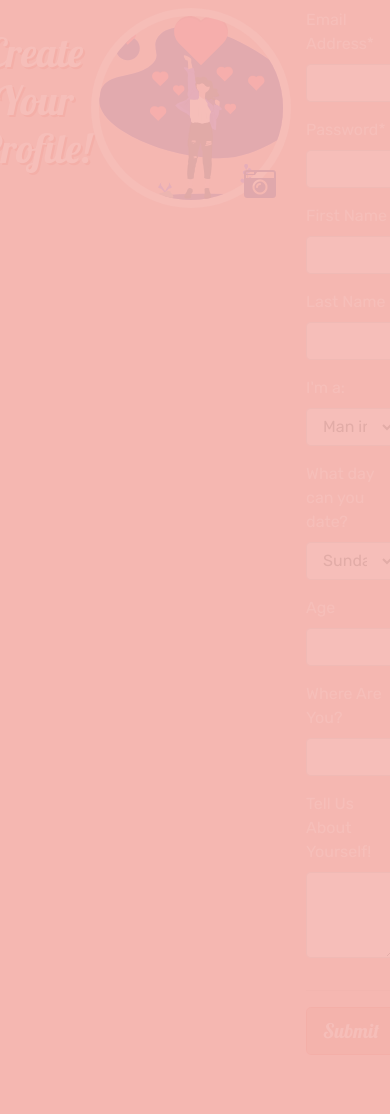
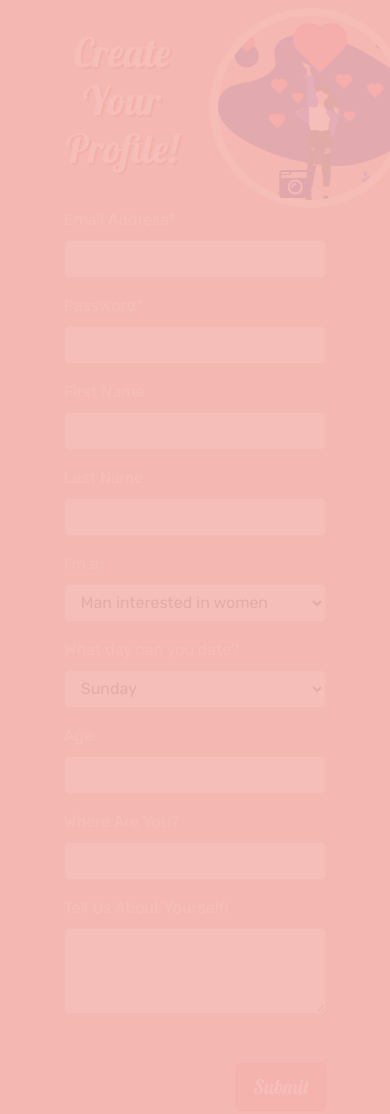
Before and after one commit to elletiburon/WAYF, a plain HTML site: page createprofile.html in a window 390 px wide. Shown: the top 1114 px of the page. Before the commit the page ends 1071 px from the top, so only its background shows below. Drawn offline with nearby package versions, Linux system fonts and the light colour scheme.

Commit message:
update phone layout

```diff
--- a/assets/javascript/signUp.js
+++ b/assets/javascript/signUp.js
@@ -93,7 +93,18 @@ $("#submit").on("click", function (event) {
     sessionStorage.setItem("about", about);
   // By default display the content from sessionStorage
 
+    // Create a root reference
+// var database = firebase.storage().ref();
 
+// Create a reference to 'mountains.jpg'
+var mountainsRef = database.child('mountains.jpg');
+
+// Create a reference to 'images/mountains.jpg'
+var mountainImagesRef = database.child('images/mountains.jpg');
+
+// While the file names are the same, the references point to different files
+mountainsRef.name === mountainImagesRef.name            // true
+mountainsRef.fullPath === mountainImagesRef.fullPath    // false
 
 
 });
--- a/createprofile.html
+++ b/createprofile.html
@@ -90,7 +90,6 @@
         width: 200px;
         height: 200px;
         border: 8px solid rgba(255, 255, 255, 0.7);
-
         top: 72px;
     }
 
@@ -120,34 +119,55 @@
         color: rgb(245, 240, 240);
     }
 
+    #imageUpload {
+        display: none;
+    }
+
+    #profileImage {
+        cursor: pointer;
+    }
+
+    #profile-container {
+        overflow: hidden;
+        -webkit-border-radius: 50%;
+        -moz-border-radius: 50%;
+        -ms-border-radius: 50%;
+        -o-border-radius: 50%;
+        border-radius: 50%;
+    }
+
+    #profile-container img {
+        width: 200px;
+        height: 200px;
+    }
 </style>
 
 <body>
 
     <div class="container d-flex justify-content-center">
+        <div class="row">
+            <div class="col-6 col-sm-6 col-md-4 col-lg-3">
                 <h1>Create Your Profile!</h1>
-        <div class="row">
-            <div class="col-sm-12">
-                <div class="circle">
+            </div>
+            <div class="col-6 col-sm-6 col-md-4 col-lg-3">
+                <div class="circle" id="profile-container">
+                    <img id="newImage" class="profile-pic" class="fas fa-camera-retro upload-button" src="assets/images/undraw_super_thank_you_obwk.svg">
 
-                    <img id="profileImage" class="profile-pic" src="assets/images/undraw_super_thank_you_obwk.svg">
-
-                </div>
-                <div class="p-image">
-                    <i  class="fas fa-camera-retro upload-button"></i>
+                    <div class="p-image" id="profileImage">
+                        <i class="fas fa-camera-retro upload-button" ></i>
                         <input id="imageUpload" class="file-upload" type="file" accept="image/*" />
                     </div>
                 </div>
             </div>
-        <div class="col-sm-8">
+        <div class="col-sm-12 col-md-12 col-lg-6">
             <div class="row">
-                <div class="col-sm-6">
+                <div class="col-sm-12 col-md-6 col-lg-6">
                     <div class="form-group">
                         <label for="email">Email Address<span class="kv-reqd">*</span></label>
                         <input type="email" class="form-control" id="email-input" name="email" required>
                     </div>
                 </div>
-                <div class="col-sm-6">
+                <div class="col-sm-12 col-md-6 col-lg-6">
                     <div class="form-group">
                         <label for="pwd">Password<span class="kv-reqd">*</span></label>
                         <input type="password" class="form-control" id="password-input" name="pwd" required>
@@ -155,13 +175,13 @@
                 </div>
             </div>
             <div class="row">
-                <div class="col-sm-6">
+                <div class="col-sm-12 col-md-6 col-lg-6">
                     <div class="form-group">
                         <label for="fname">First Name</label>
                         <input type="text" class="form-control" id="firstname-input" name="fname" required>
                     </div>
                 </div>
-                <div class="col-sm-6">
+                <div class="col-sm-12 col-md-6 col-lg-6">
                     <div class="form-group">
                         <label for="lname">Last Name</label>
                         <input type="text" class="form-control" id="lastname-input" name="lname" required>
@@ -170,7 +190,7 @@
             </div>
 
             <div class="row">
-                <div class="col-sm-6">
+                <div class="col-sm-12 col-md-6 col-lg-6">
                     <div class="form-group">
                         <label for="IamA">I'm
                             a:</label>
@@ -182,7 +202,7 @@
                         </select>
                     </div>
                 </div>
-                <div class="col-sm-6">
+                <div class="col-sm-12 col-md-6 col-lg-6">
                     <div class="form-group">
                         <label for="dayofweek">What day can you date?</label>
                         <select class="form-control" id="dateDay-input">
@@ -200,13 +220,13 @@
             </div>
 
             <div class="row">
-                <div class="col-sm-6">
+                <div class="col-sm-12 col-md-6 col-lg-6">
                     <div class="form-group">
                         <label for="fname">Age</label>
                         <input type="number" class="form-control" id="birthday-input" name="age" required>
                     </div>
                 </div>
-                <div class="col-sm-6">
+                <div class="col-sm-12 col-md-6 col-lg-6">
                     <div class="form-group">
                         <label for="location">Where Are You?</label>
                         <input type="text" class="form-control" id="location-input" name="location" required>
@@ -231,24 +251,25 @@
         </div>
     </div>
 
+    </div>
+
     <script src="https://cdnjs.cloudflare.com/ajax/libs/jquery/3.2.1/jquery.min.js"></script>
 
 
     <script>
-
-$("#profileImage").click(function(e) {
+        $("#profileImage").click(function () {
             $("#imageUpload").click();
         });
 
-function fasterPreview( uploader ) {
-    if ( uploader.files && uploader.files[0] ){
-          $('#profileImage').attr('src',
-             window.URL.createObjectURL(uploader.files[0]) );
+        function fasterPreview(uploader) {
+            if (uploader.files && uploader.files[0]) {
+                $('#newImage').attr('src',
+                    window.URL.createObjectURL(uploader.files[0]));
             }
         }
 
-$("#imageUpload").change(function(){
-    fasterPreview( this );
+        $("#imageUpload").change(function () {
+            fasterPreview(this);
         });
         //TODO figure out how to use this click to upload user image
         // $(document).ready(function () {
```
Also changed, not shown: logIn.html (+7 -1 lines). Lines whose indentation alone changed are shown as unchanged.
